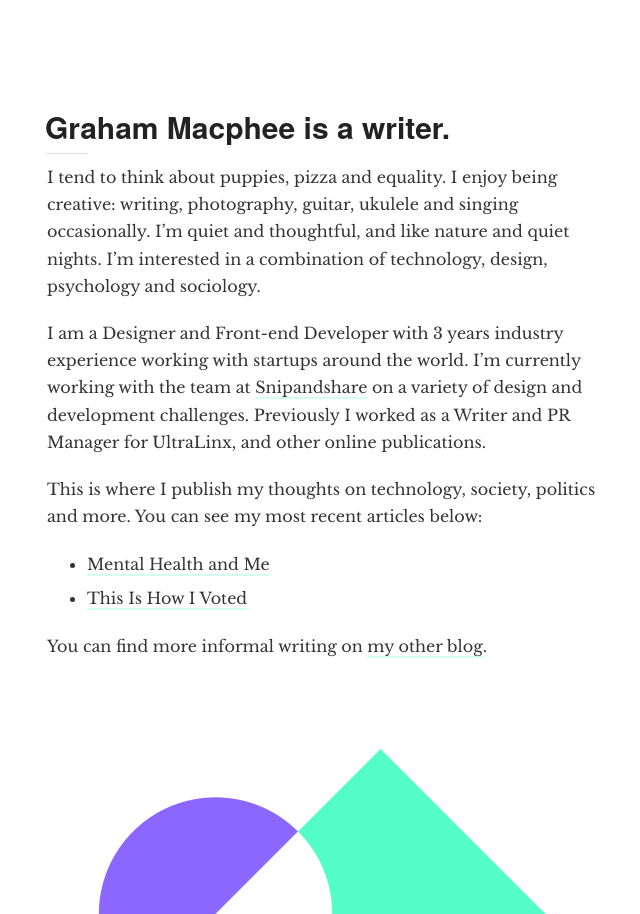
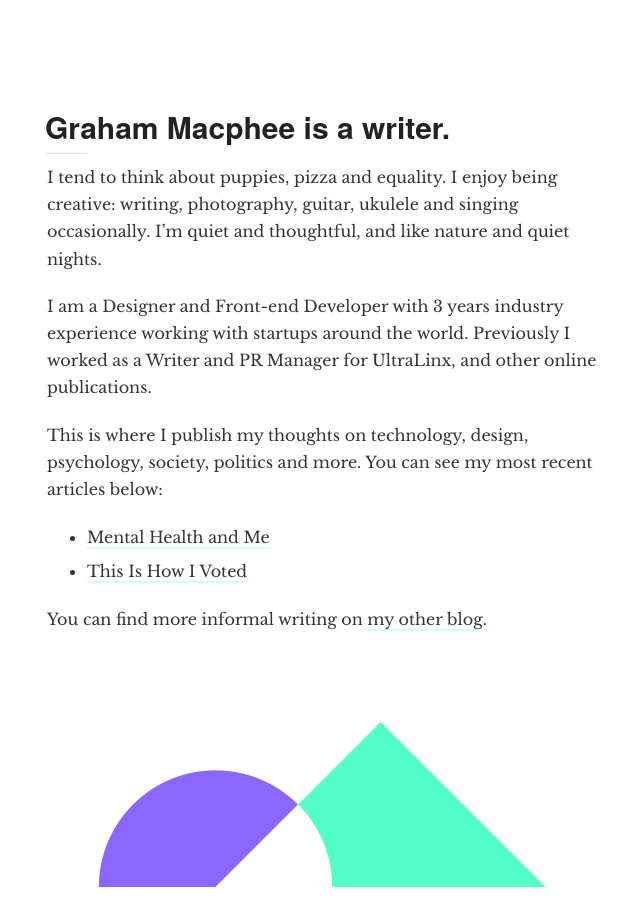
Before and after one commit to gmph/gmph.github.io, a Jekyll site: the page built from index.md, in a window 1280 px wide. Shown: the whole page, without its empty margins (318-958 px from the left). Built offline with Jekyll 4.4.1, drawn with Linux system fonts in a browser that asks for light colours; nearby versions of some CDN libraries; some web fonts are replaced.

Commit message:
Landing page content changes

```diff
--- a/index.md
+++ b/index.md
@@ -7,13 +7,13 @@
 format: markdown
 ---
 
-I tend to think about puppies, pizza and equality. I enjoy being creative: writing, photography, guitar, ukulele and singing occasionally. I'm quiet and thoughtful, and like nature and quiet nights. I'm interested in a combination of technology, design, psychology and sociology.
+I tend to think about puppies, pizza and equality. I enjoy being creative: writing, photography, guitar, ukulele and singing occasionally. I'm quiet and thoughtful, and like nature and quiet nights.
 
-I am a Designer and Front-end Developer with 3 years industry experience working with startups around the world. I'm currently working with the team at [Snipandshare](http://snipandshare.com) on a variety of design and development challenges. Previously I worked as a Writer and PR Manager for UltraLinx, and other online publications.
+I am a Designer and Front-end Developer with 3 years industry experience working with startups around the world. Previously I worked as a Writer and PR Manager for UltraLinx, and other online publications.
 
 <!-- If you would like to discuss a role at your company, please [email me](mailto:hi@grahammacphee.co.uk) to arrange a call. -->
 
-This is where I publish my thoughts on technology, society, politics and more. You can see my most recent articles below:
+This is where I publish my thoughts on technology, design, psychology, society, politics and more. You can see my most recent articles below:
 
 <ul>
   {% for post in site.posts limit:6 %}
```
